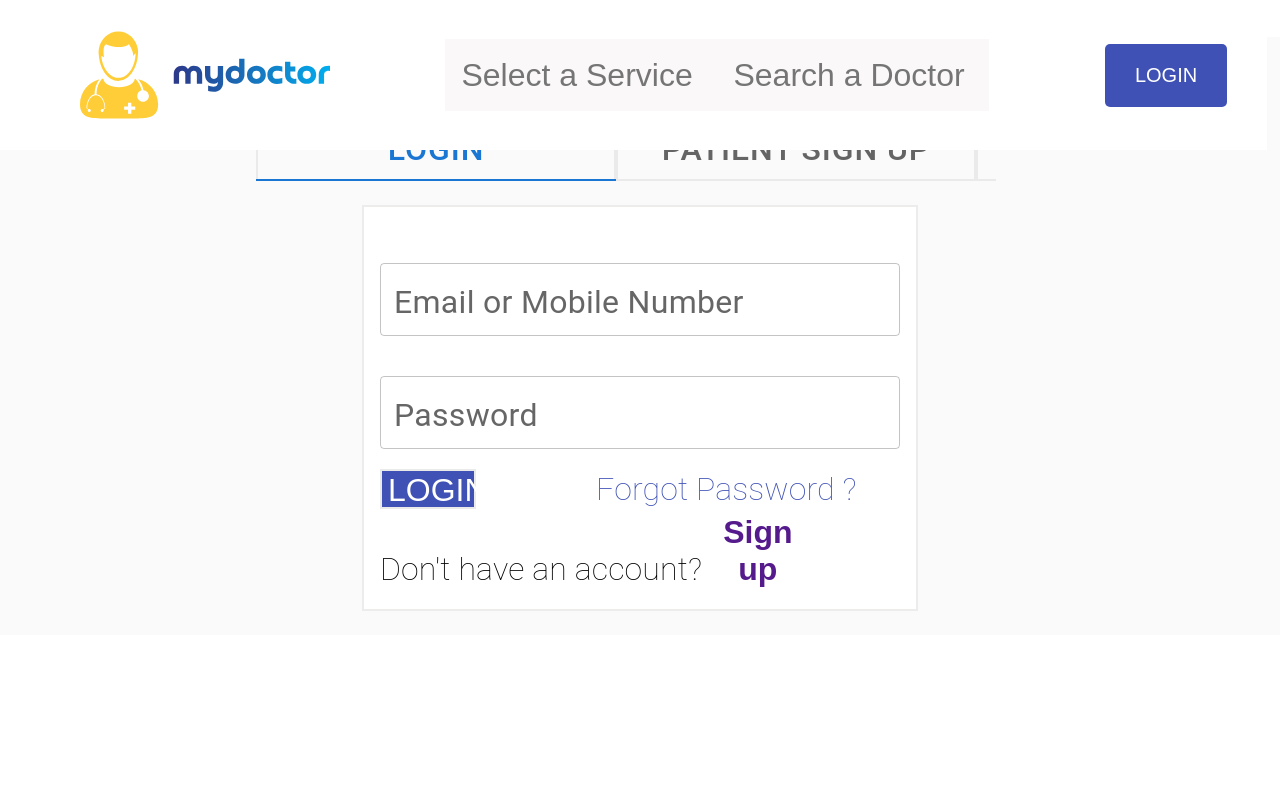
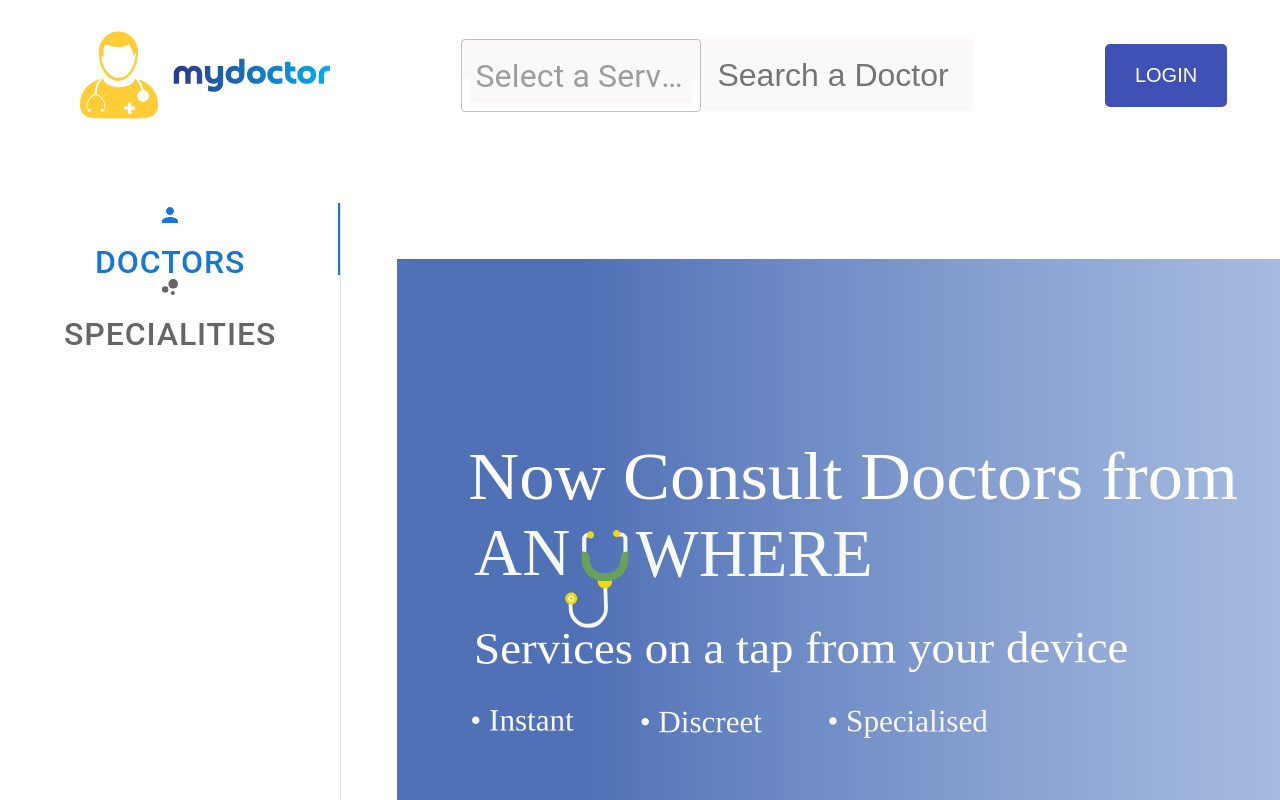
Before and after one commit to Ishusharma7/my-doctor, a React (Create React App) app: page / in a window 1280 px wide. Built offline with nearby package versions, Linux system fonts and the light colour scheme.

Commit message:
first commit

```diff
--- a/src/App.js
+++ b/src/App.js
@@ -1,10 +1,12 @@
-import Login from './Login Page/login'
+// import Login from './Login Page/login'
+import Home from './Home Page/home'
 import Header from './header/Header'
 function App() {
   return (
     <div className="App">
     <Header />
-    <Login />
+    {/* <Login /> */}
+    <Home />
     </div>
   );
 }
--- /dev/null
+++ b/src/Home Page/Cards/leftbar.js
@@ -0,0 +1,89 @@
+import React from 'react'
+import PropTypes from 'prop-types';
+import Tabs from '@mui/material/Tabs';
+import Tab from '@mui/material/Tab';
+import Typography from '@mui/material/Typography';
+import d from '../../Login Page/images/d.svg'
+import Box from '@mui/material/Box';
+import css from './leftbar.module.css'
+import { useState } from 'react';
+import Special from './specialities';
+import PersonIcon from '@mui/icons-material/Person';
+import BubbleChartIcon from '@mui/icons-material/BubbleChart';
+function TabPanel(props) {
+  const { children, value, index, ...other } = props;
+
+  return (
+    <div
+      role="tabpanel"
+      hidden={value !== index}
+      id={`vertical-tabpanel-${index}`}
+      aria-labelledby={`vertical-tab-${index}`}
+      {...other}
+    >
+      {value === index && (
+        <Box sx={{ p: 3 }}>
+          <Typography>{children}</Typography>
+        </Box>
+      )}
+    </div>
+  );
+}
+
+TabPanel.propTypes = {
+  children: PropTypes.node,
+  index: PropTypes.number.isRequired,
+  value: PropTypes.number.isRequired,
+};
+
+function a11yProps(index) {
+  return {
+    id: `vertical-tab-${index}`,
+    'aria-controls': `vertical-tabpanel-${index}`,
+  };
+}
+function Left() {
+  const [value, setValue] = useState(0);
+
+  const handleChange = (event, newValue) => {
+    setValue(newValue);
+  };
+
+  return (
+    <div>
+        <div className={css.nav}>
+        <Box
+      sx={{ flexGrow: 1, display: 'flex', marginTop: '7rem', position:'fixed'}}
+    >
+      <Tabs
+        orientation="vertical"
+        variant="scrollable"
+        value={value}
+        onChange={handleChange}
+        aria-label="Vertical tabs example"
+        sx={{ borderRight: 1, borderColor: 'divider' }}
+      >
+        <Tab label= "Doctors" icon={<span className="material-icons"><PersonIcon /></span>} {...a11yProps(0)} />
+        <Tab label="Specialities" icon={<span className="material-icons"><BubbleChartIcon /></span>} {...a11yProps(1)} />
+      </Tabs>
+      <TabPanel value={value} index={0}>
+      <div className={css.imge}>
+        <img
+        width={2000}
+        src = {d}
+         />
+         <Special />
+        </div>
+      </TabPanel>
+      <TabPanel value={value} index={1}>
+      <div>
+         <Special />
+        </div>
+      </TabPanel>
+    </Box>
+        </div>
+    </div>
+  )
+}
+
+export default Left
--- /dev/null
+++ b/src/Home Page/Cards/leftbar.module.css
@@ -0,0 +1,14 @@
+*{
+    padding: 0;
+    margin: 0;
+}
+.nav button{
+    width: 100%;
+    height: 8vh;
+    margin-right: 3em;
+    background-color: transparent;
+    font-size: 2rem;
+}
+.imge {
+    padding: 2em;
+}
--- /dev/null
+++ b/src/Home Page/Cards/specialities.js
@@ -0,0 +1,24 @@
+import React from 'react'
+import e from '../../Login Page/images/e.svg'
+import css from './specialities.module.css'
+function Special() {
+   const data=[
+        {src: e, para: "Bone Marrow" }
+    ]
+  return (
+    <div>
+        <h1>20+ Specialities</h1>
+        {data.map((item, index) => (
+            <div className={css.image} key={index}>
+              <img
+               src={item.src}
+                width={200}
+               />
+              <p>{item.para}</p>
+            </div>
+          ))}
+    </div>
+  )
+}
+
+export default Special
--- /dev/null
+++ b/src/Home Page/Cards/specialities.module.css
@@ -0,0 +1,18 @@
+.image p{
+    font-size: 2em;
+}
+
+.image{
+    border: 1px solid rgba(0, 0, 0, 0.12);
+    width: 45vh;
+    height: 25vh;
+    display: flex;
+    flex-flow: column nowrap;
+    align-items: center;
+    gap: 5vh;
+    background-color: white;
+}
+h1{
+    font-size: 5em;
+    color:  #3f51b5;
+}
--- a/src/Home Page/home.js
+++ b/src/Home Page/home.js
@@ -0,0 +1,12 @@
+import React from 'react'
+import Left from './Cards/leftbar'
+
+function Home() {
+  return (
+    <div>
+        <Left />
+    </div>
+  )
+}
+
+export default Home
--- a/src/Login Page/forms/register.js
+++ b/src/Login Page/forms/register.js
@@ -8,10 +8,11 @@
 import CircleOutlinedIcon from '@mui/icons-material/CircleOutlined';
 
 export default function Register(props) {
+  const currentDate = new Date();
     const [selectedOption, setSelectedOption] = useState('');
-    const [selectedDay, setSelectedDay] = useState('');
-  const [selectedMonth, setSelectedMonth] = useState('');
-  const [selectedYear, setSelectedYear] = useState('');
+    const [selectedDay, setSelectedDay] = useState(currentDate.getDate().toString());
+  const [selectedMonth, setSelectedMonth] = useState((currentDate.getMonth() + 1).toString());
+  const [selectedYear, setSelectedYear] = useState(currentDate.getFullYear().toString());
   const [data, setData] = useState({
     fullName: '',
     email: '',
@@ -108,6 +109,7 @@
     const handleOptionChange = (event) => {
       setSelectedOption(event.target.value);
     };
+
 
     const handleFieldChange = (event) =>{
       const {value,name} = event.target;
--- a/src/header/Header.js
+++ b/src/header/Header.js
@@ -1,8 +1,23 @@
 import React from 'react'
 import a from '../Login Page/images/a.svg'
 import css from './header.module.css'
+import Autocomplete from '@mui/material/Autocomplete';
+import TextField from '@mui/material/TextField';
+
 
 export default function Header () {
+    const top100Films = [
+        { label: "Bone Marrow" },
+        { label: "Anethesiology" },
+       { label: "E.N.T" },
+        { label: "Cardiac Surgery" },
+       { label: "Clinical Nutrition & Dietetics" },
+        { label: "Cosmetology" },
+       { label: "Breast & Oncoplastic - Oncology" },
+       {
+        label: "Child & Adolescent Psychiatry",
+        },
+   ];
   return (
     <div>
         <div className={css.up}>
@@ -13,9 +28,15 @@
             height={150}
             />
         <div className={css.bet}>
-            <input
-                placeholder='Select a Service'
-            />
+                <Autocomplete
+                 disablePortal
+                 id="combo-box-demo"
+                 options={top100Films}
+                 forcePopupIcon={false}
+                 renderInput={(params) => (
+                 <TextField {...params} placeholder="Select a Service"  style={{ width: '30vh', height: '5vh', backgroundColor: 'rgb(250, 248, 248)' }} />
+                 )}
+              />
             <input
                 placeholder='Search a Doctor'
             />
```
Also changed, not shown: src/Home Page/Cards/spcard.js (added, +14 -0 lines), src/Home Page/Cards/doctcard.js (added), src/Login Page/images/d.svg (added), src/Login Page/images/e.svg (added).
